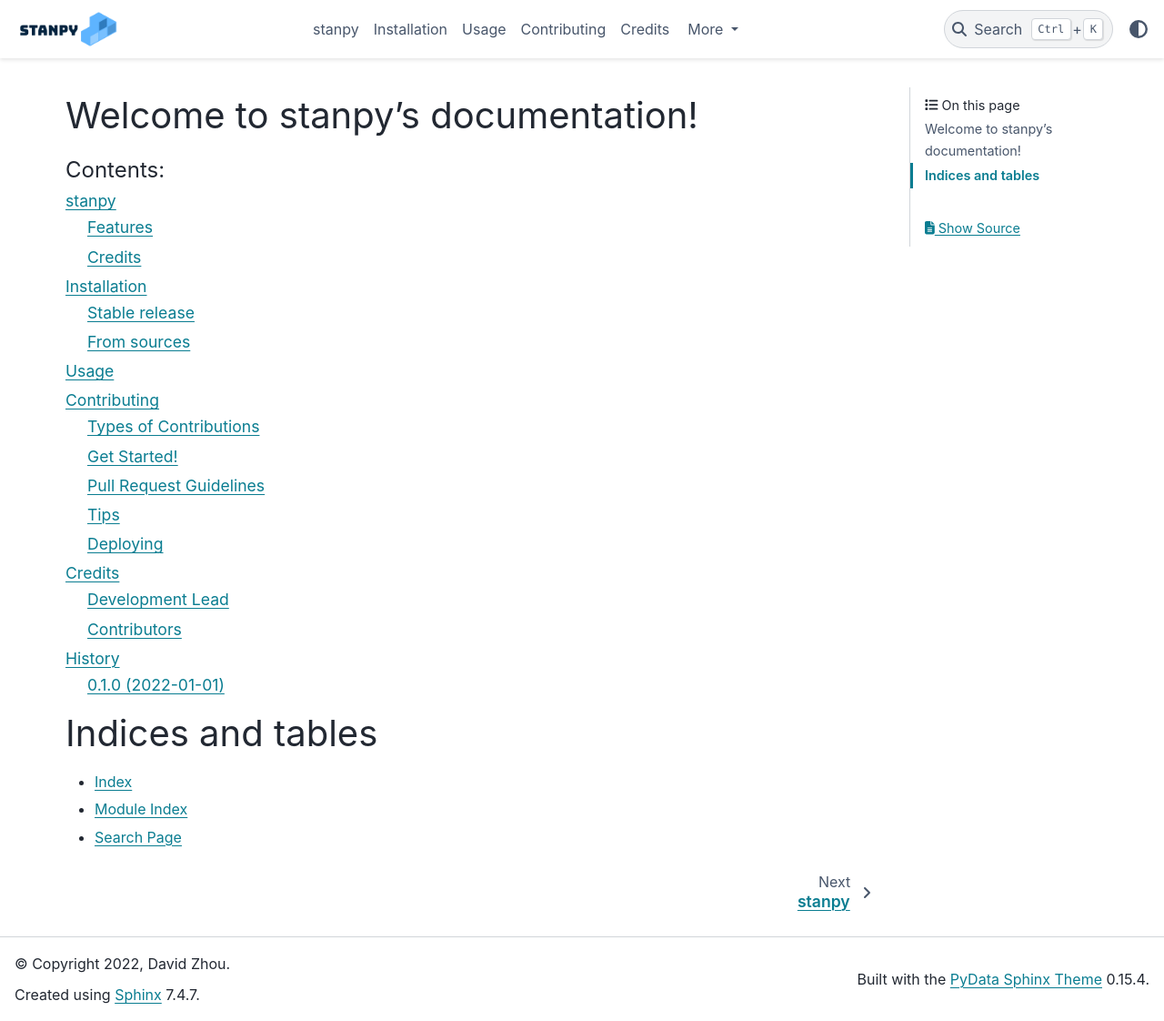
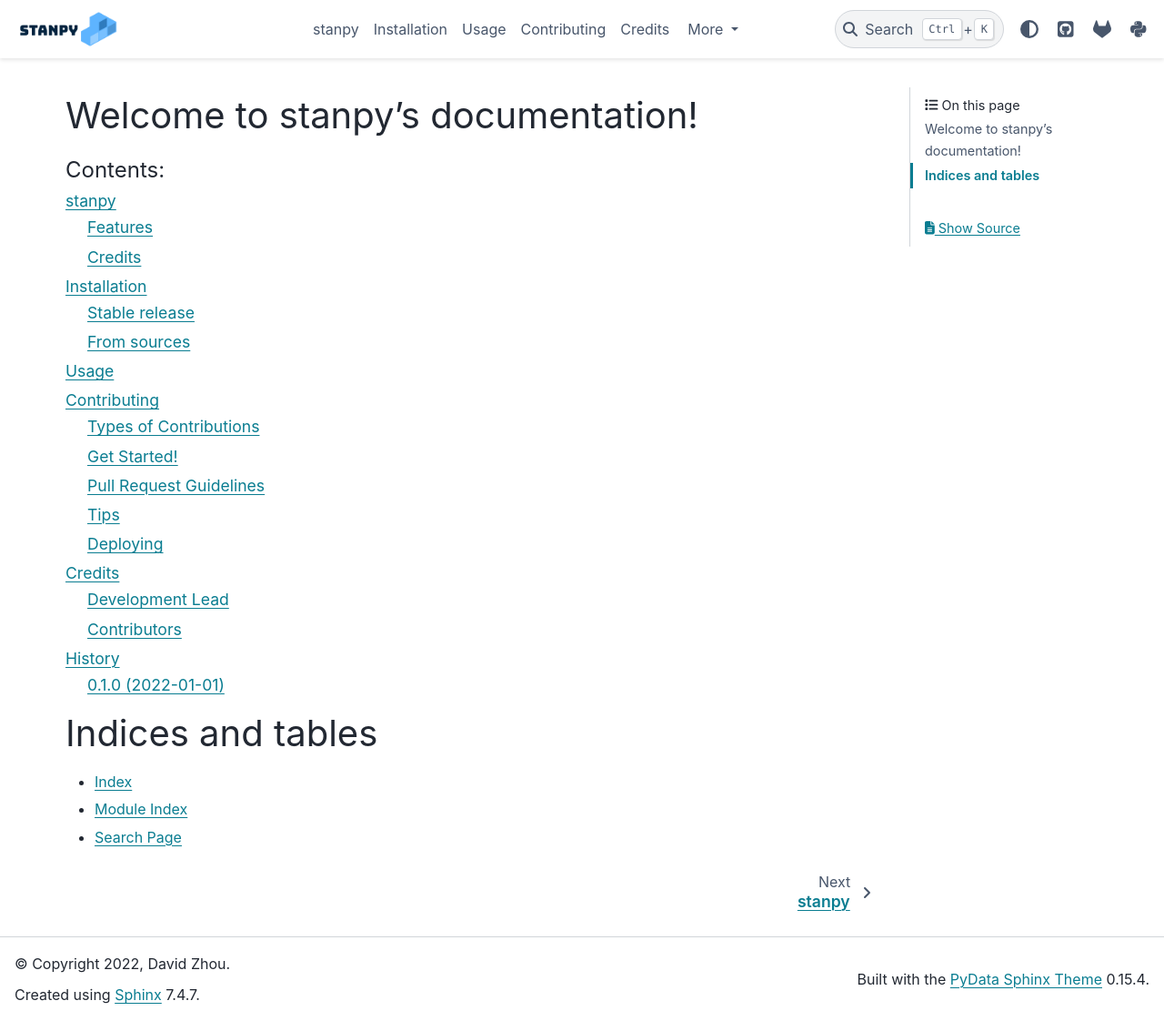
Before and after one commit to DavidNaizheZhou/stanpy, a Sphinx documentation site: the page built from docs/index.rst, in a window 1280 px wide and 1122 px high. Shown: the whole window at 91% size. Built offline with Sphinx 7.4.7 and the PyData theme 0.15.4, drawn with Linux system fonts in a browser that asks for light colours; pages that are not in the unit, such as notebooks, are missing from menus.

Commit message:
documentation

```diff
--- a/docs/conf.py
+++ b/docs/conf.py
@@ -17,12 +17,12 @@
 # relative to the documentation root, use os.path.abspath to make it
 # absolute, like shown here.
 #
+
+
 import os
 import sys
 sys.path.insert(0, os.path.abspath('..'))
-
 import stanpy
-
 # -- General configuration ---------------------------------------------
 
 # If your documentation needs a minimal Sphinx version, state it here.
@@ -101,6 +101,44 @@
 # html_logo = "_static/img/imws-logo_tu.png"
 html_logo = "_static/img/stanpy_logo.png"
 
+html_theme_options = {
+    "favicons": [
+      {
+         "rel": "icon",
+         "sizes": "16x16",
+         "href": "_static/img/stanpy_logo.png",
+      },
+      {
+         "rel": "icon",
+         "sizes": "32x32",
+         "href": "favicon-32x32.png",
+      },
+      {
+         "rel": "apple-touch-icon",
+         "sizes": "180x180",
+         "href": "apple-touch-icon-180x180.png"
+      },
+   ],
+    "icon_links": [
+        {
+            "name": "GitHub",
+            "url": "https://github.com/<your-org>/<your-repo>",
+            "icon": "fab fa-github-square",
+        },
+        {
+            "name": "GitLab",
+            "url": "https://gitlab.tuwien.ac.at/",
+            "icon": "fab fa-gitlab",
+        },
+        {
+            "name": "PyPi",
+            "url": "https://pypi.org/project/stanpy/",
+            "icon": "fab fa-python",
+        },
+    ],
+
+}
+
 # -- Options for HTMLHelp output ---------------------------------------
 
 # Output file base name for HTML help builder.
```
